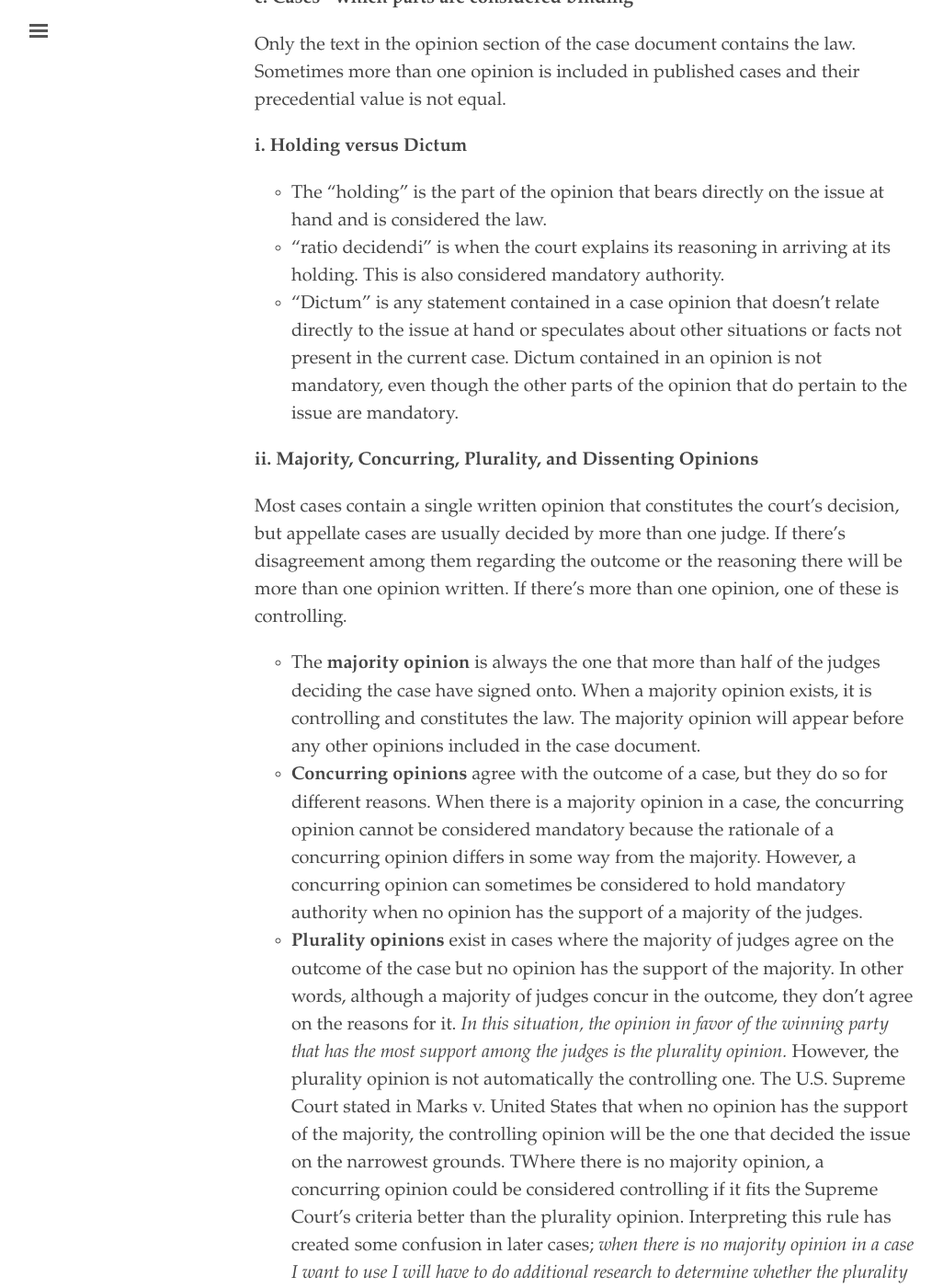
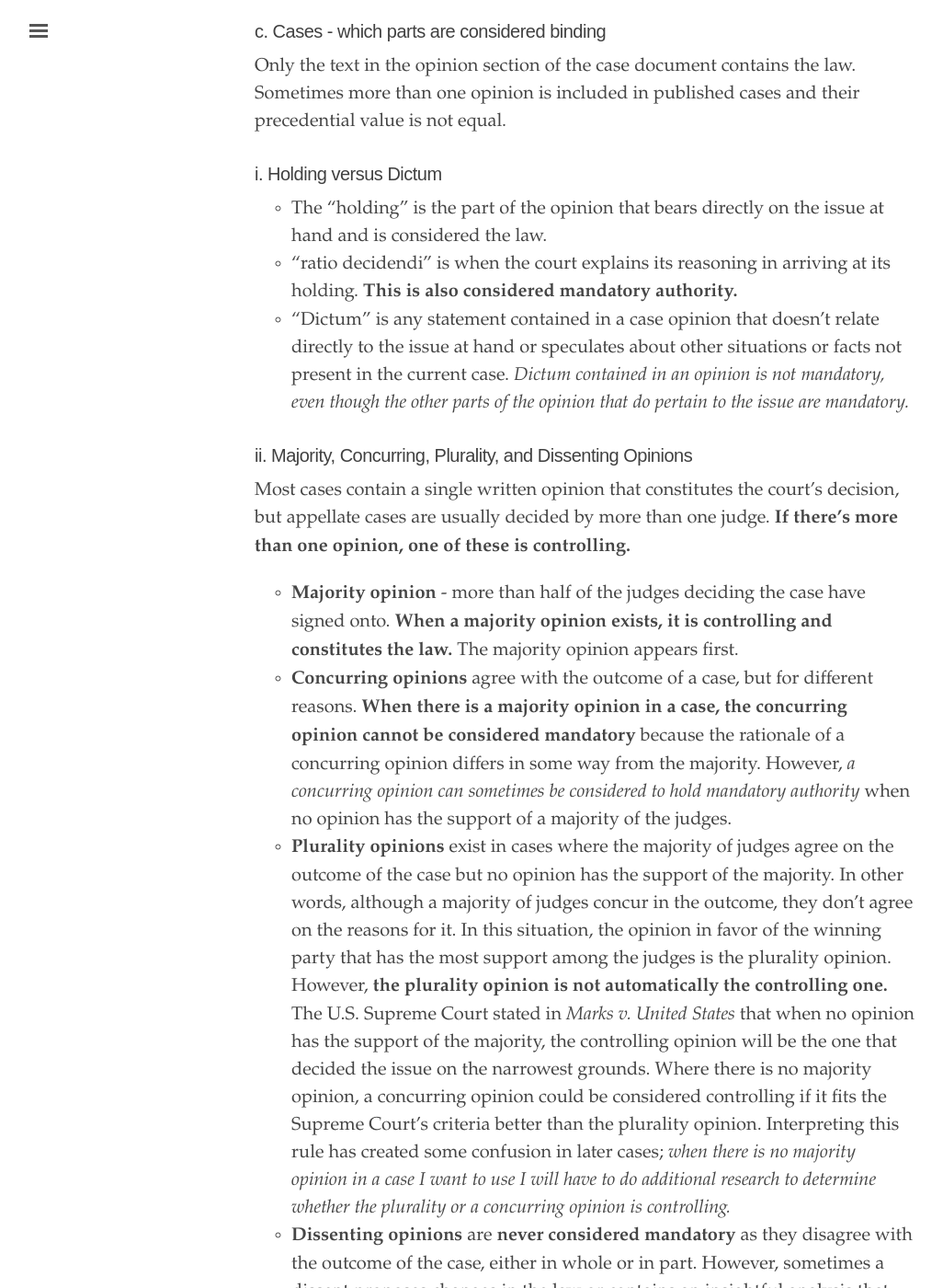
Before and after one commit to binipringle/legalresearch, a Jekyll site: the page built from _texts/0-section0.md, in a window 1280 px wide and 1400 px high, scrolled down 2715 px. Shown: the whole window at 92% size, without its empty margins (3-1029 px from the left). Built offline with Jekyll 4.4.1, drawn with Linux system fonts in a browser that asks for light colours; some of the changed text lies outside the part shown.

Commit message:
worked on outline

```diff
--- a/_texts/0-section0.md
+++ b/_texts/0-section0.md
@@ -13,8 +13,9 @@ toc:
 
 # Government power and the Law
 
-- **statutes** are enacted by the legislative branch of government
-- **executive orders** and **Presidential proclamations** are issued by the executive branch of government (a.k.a. the administrative branch) including specialized administrative agencies created through legislative statutes or executive orders. Specialized agencies can issue **regulations** that implement policies and directives of Congress and the President.
+- **statutes** are enacted by the legislative branch of government.
+- **executive orders** and **Presidential proclamations** are issued by the executive branch of government (aka administrative branch).
+- **regulations** are issued by specialized administrative agencies to implement policies and directives of Congress and the President.
 - **cases** are decided by the judicial branch of government. Judicial opinions create law in areas not covered by statutes or regulations. Judge-created law is common law.
 
 # Federal and State jurisdictions
@@ -29,13 +30,14 @@ Map: (1) U.S. Constitution > (2) statutes / codes > (3) executive branch [execut
 
 ## 1. Sources of authority
 
-### a. Primary sources**
+### a. Primary sources
 
-- statutes enacted by the legislature;
-- regulations and decisions of administrative agencies, as well as executive orders and Presidential proclamations; and
-- court opinions written by the judiciary.
+- statutes
+- regulations and decisions of administrative agencies
+- executive orders and presidential proclamations
+- court opinions written by the judiciary
 
-### b. Secondary sources**
+### b. Secondary sources
 
 - anything pertaining to the law that is not considered a primary source. Can be analysis of law, critique of law, explanation of legal strategy, legal practice tips and so on.
 
@@ -45,7 +47,9 @@ In order for a law to be binding, **it must be considered mandatory authority in
 
 ### a. Mandatory authority
 
-- statutes, administrative law, cases
+- statutes
+- administrative law
+- cases
 
 *ideal* case law:
 
@@ -59,9 +63,9 @@ mandatory precedent
 
 <p style="margin-left:25%; margin-right:10%;">that is often cited</p>
 
-<p style="margin-left:25%; margin-right:10%;">and is relatively recent.</p>
+<p style="margin-left:30%; margin-right:10%;">and is relatively recent.</p>
 
-### b. Persuasive authority**
+### b. Persuasive authority
 
 Courts have discretion to consider non-mandatory primary and secondary sources as persuasive authority. Sometimes primary law sources from another jurisdiction can be used persuasively. Secondary sources can sometimes be used persuasively too. Both can play a role in situations such as:
 
@@ -72,42 +76,42 @@ Courts have discretion to consider non-mandatory primary and secondary sources a
 
 ## 3. Case authority - additional considerations
 
-**a. Precedent: stare decisis**
+### a. Precedent: stare decisis
 
 - deciding cases in accordance with established precedent lends predictability and stability to the law and society, and provides some degree of confidence that legal disputes will be handled fairly by the courts.
 
-**b. Court system structure**
+### b. Court system structure
 
-The court system in a given jurisdiction affects which cases will hold mandatory authority. Usually three-tiered structure:
+The court system in a given jurisdiction affects which cases will hold mandatory authority. **Usually three-tiered structure:**
 
 - Trial courts
 - Intermediate-level appellate courts
 - Final appellate courts
 
-**c. Cases - which parts are considered binding**
+### c. Cases - which parts are considered binding
 
 Only the text in the opinion section of the case document contains the law. Sometimes more than one opinion is included in published cases and their precedential value is not equal.
 
-**i. Holding versus Dictum**
+### i. Holding versus Dictum
 
 - The “holding” is the part of the opinion that bears directly on the issue at hand and is considered the law.
-- “ratio decidendi” is when the court explains its reasoning in arriving at its holding. This is also considered mandatory authority.
-- “Dictum” is any statement contained in a case opinion that doesn’t relate directly to the issue at hand or speculates about other situations or facts not present in the current case. Dictum contained in an opinion is not mandatory, even though the other parts of the opinion that do pertain to the issue are mandatory.
+- “ratio decidendi” is when the court explains its reasoning in arriving at its holding. **This is also considered mandatory authority.**
+- “Dictum” is any statement contained in a case opinion that doesn’t relate directly to the issue at hand or speculates about other situations or facts not present in the current case. *Dictum contained in an opinion is not mandatory, even though the other parts of the opinion that do pertain to the issue are mandatory.*
 
-**ii. Majority, Concurring, Plurality, and Dissenting Opinions**
+### ii. Majority, Concurring, Plurality, and Dissenting Opinions
 
-Most cases contain a single written opinion that constitutes the court’s decision, but appellate cases are usually decided by more than one judge. If there’s disagreement among them regarding the outcome or the reasoning there will be more than one opinion written. If there's more than one opinion, one of these is controlling.
+Most cases contain a single written opinion that constitutes the court’s decision, but appellate cases are usually decided by more than one judge. **If there's more than one opinion, one of these is controlling.**
 
-- The **majority opinion** is always the one that more than half of the judges deciding the case have signed onto. When a majority opinion exists, it is controlling and constitutes the law. The majority opinion will appear before any other opinions included in the case document.
-- **Concurring opinions** agree with the outcome of a case, but they do so for different reasons. When there is a majority opinion in a case, the concurring opinion cannot be considered mandatory because the rationale of a concurring opinion differs in some way from the majority. However, a concurring opinion can sometimes be considered to hold mandatory authority when no opinion has the support of a majority of the judges.
-- **Plurality opinions** exist in cases where the majority of judges agree on the outcome of the case but no opinion has the support of the majority. In other words, although a majority of judges concur in the outcome, they don’t agree on the reasons for it. *In this situation, the opinion in favor of the winning party that has the most support among the judges is the plurality opinion.* However, the plurality opinion is not automatically the controlling one. The U.S. Supreme Court stated in Marks v. United States that when no opinion has the support of the majority, the controlling opinion will be the one that decided the issue on the narrowest grounds. TWhere there is no majority opinion, a concurring opinion could be considered controlling if it fits the Supreme Court’s criteria better than the plurality opinion. Interpreting this rule has created some confusion in later cases; *when there is no majority opinion in a case I want to use I will have to do additional research to determine whether the plurality or a concurring opinion is controlling.*
-- **Dissenting opinions** are never considered mandatory as they disagree with the outcome of the case, either in whole or in part. However, sometimes a dissent proposes changes in the law or contains an insightful analysis that can be used persuasively in later cases to challenge established precedent.
+- **Majority opinion** - more than half of the judges deciding the case have signed onto. **When a majority opinion exists, it is controlling and constitutes the law.** The majority opinion appears first.
+- **Concurring opinions** agree with the outcome of a case, but for different reasons. **When there is a majority opinion in a case, the concurring opinion cannot be considered mandatory** because the rationale of a concurring opinion differs in some way from the majority. However, *a concurring opinion can sometimes be considered to hold mandatory authority* when no opinion has the support of a majority of the judges.
+- **Plurality opinions** exist in cases where the majority of judges agree on the outcome of the case but no opinion has the support of the majority. In other words, although a majority of judges concur in the outcome, they don’t agree on the reasons for it. In this situation, the opinion in favor of the winning party that has the most support among the judges is the plurality opinion. However, **the plurality opinion is not automatically the controlling one.** The U.S. Supreme Court stated in *Marks v. United States* that when no opinion has the support of the majority, the controlling opinion will be the one that decided the issue on the narrowest grounds. Where there is no majority opinion, a concurring opinion could be considered controlling if it fits the Supreme Court’s criteria better than the plurality opinion. Interpreting this rule has created some confusion in later cases; *when there is no majority opinion in a case I want to use I will have to do additional research to determine whether the plurality or a concurring opinion is controlling.*
+- **Dissenting opinions** are **never considered mandatory** as they disagree with the outcome of the case, either in whole or in part. However, sometimes a dissent proposes changes in the law or contains an insightful analysis that can be used persuasively in later cases to challenge established precedent.
 
 ## 4. Updating Legal Sources
 
-Update sources to make sure the law is still current. Determine whether each source reflects the current status of the law and which sources can no longer be relied on or should only be used with caution.
+Determine whether each source reflects the current status of the law and which sources can no longer be relied on or should only be used with caution.
 
-**D. The Federal Court System**
+D. The Federal Court System**
 
 1. Trial Courts are called the United States District Courts. 94 Federal district courts; at least one in every state as well as the District of Columbia and in certain United States Territories. In more populous states there are several Federal district courts covering different geographic regions.
 2. Intermediate-Level Courts: intermediate-level appellate courts are divided into separate circuits. In the Federal system, the district courts located in each circuit are only bound to follow the decisions of the U.S. Supreme Court and the Circuit Court of Appeals for their particular circuit. For example, Federal district courts in New York appeal to the 2d Circuit Court of Appeals, so decisions from that higher court are binding on them. However, Federal district courts in New York are not bound by decisions of the 11th Circuit Court of Appeals or any other circuit court besides the 2d.
```
